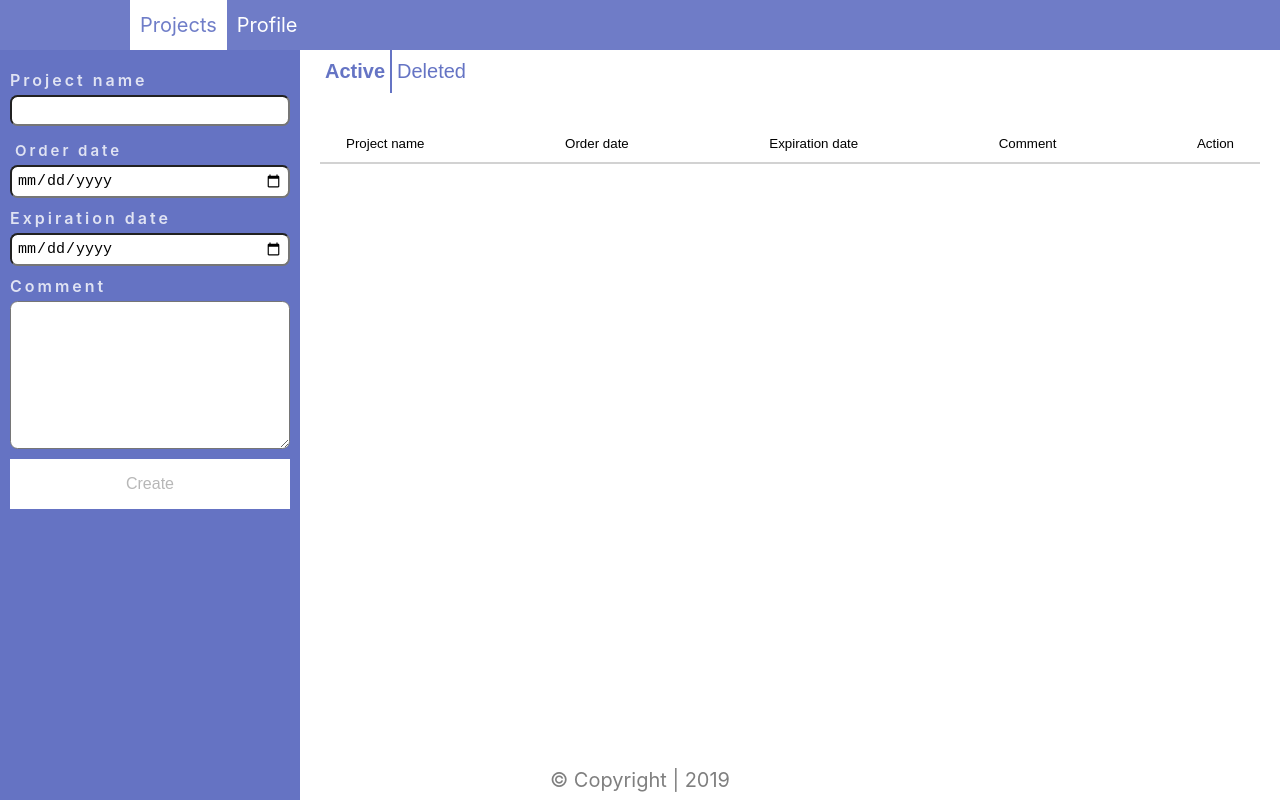
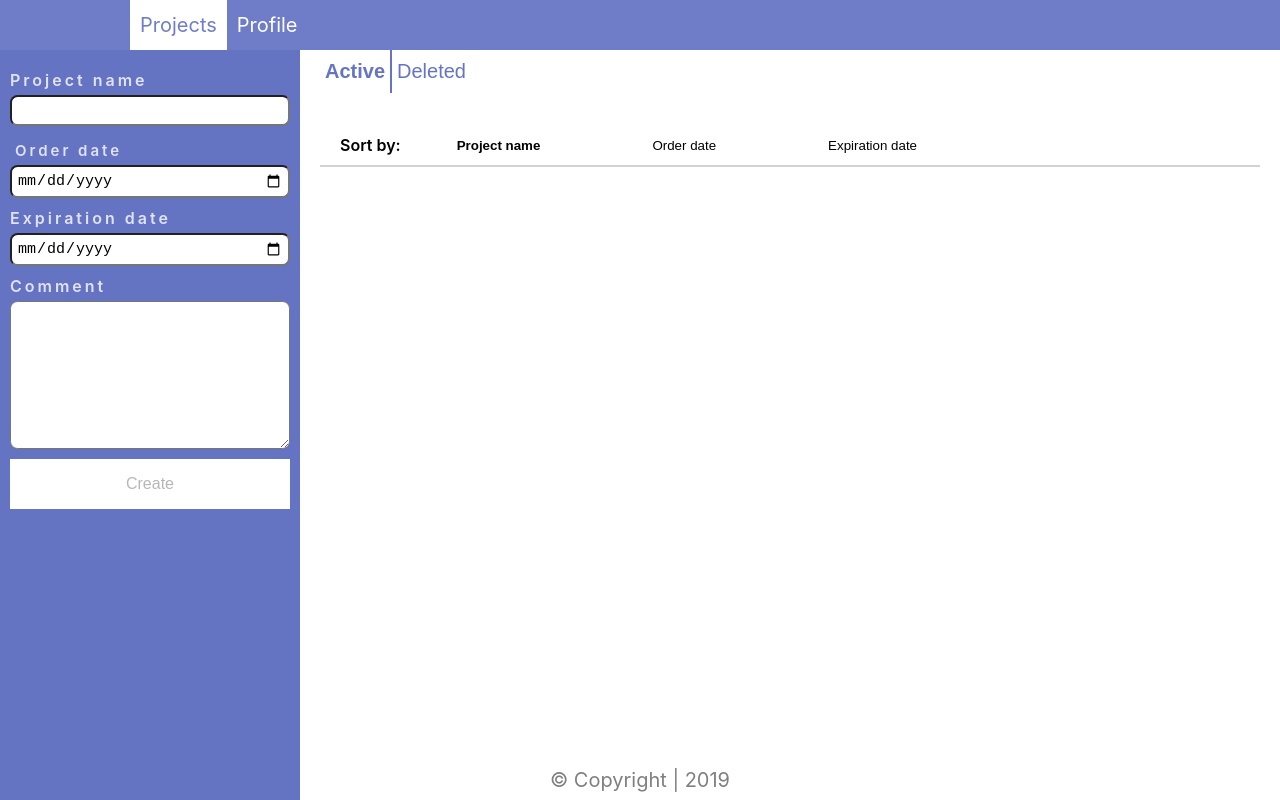
Before and after one commit to pashaGhub/pm-software-react, a React (Create React App) app: page / in a window 1280 px wide. Built offline with nearby package versions, Linux system fonts and the light colour scheme.

Commit message:
filter && options functionality added

```diff
--- a/src/app/pages/Projects/index.js
+++ b/src/app/pages/Projects/index.js
@@ -5,8 +5,28 @@ import { SingleProject } from "../../components";
 import { ProjectsContext } from "../../../context";
 
 function Projects() {
-  const { projects } = useContext(ProjectsContext);
-  console.log(projects);
+  const { projects, option, sortCondition } = useContext(ProjectsContext);
+  let filteredProjects = [];
+  filteredProjects =
+    option === "active"
+      ? projects.filter(project => project.status !== "deleted")
+      : projects.filter(project => project.status === "deleted");
+
+  if (sortCondition === "projectName") {
+    filteredProjects.sort((a, b) =>
+      a.projectName > b.projectName ? 1 : b.projectName > a.projectName ? -1 : 0
+    );
+  } else if (sortCondition === "orderDate") {
+    filteredProjects.sort((a, b) =>
+      a.orderDate > b.orderDate ? 1 : b.orderDate > a.orderDate ? -1 : 0
+    );
+  } else if (sortCondition === "expirDate") {
+    filteredProjects.sort((a, b) =>
+      a.expirDate > b.expirDate ? 1 : b.expirDate > a.expirDate ? -1 : 0
+    );
+  }
+
+  console.log(filteredProjects);
 
   return (
     <React.Fragment>
@@ -15,7 +35,7 @@ function Projects() {
         <Options />
         <Filters />
         <div className="Projects--list-board">
-          {projects.map(data => (
+          {filteredProjects.map(data => (
             <SingleProject {...data} key={data.id} />
           ))}
         </div>
--- a/src/app/pages/Projects/index.scss
+++ b/src/app/pages/Projects/index.scss
@@ -76,14 +76,19 @@
   &-header {
     padding: 10px 20px;
     display: flex;
-    justify-content: space-between;
     border-bottom: 2px solid #d2d2d2;
 
+    label {
+      font-weight: 600;
+    }
+
     &-filter {
+      margin: 0 50px;
       background: none;
       border: none;
 
-      &:hover {
+      &:hover,
+      &.active {
         font-weight: 600;
       }
     }
--- a/src/app/pages/Projects/pageParts/Filters.js
+++ b/src/app/pages/Projects/pageParts/Filters.js
@@ -1,13 +1,37 @@
-import React from "react";
+import React, { useContext } from "react";
+import { ProjectsContext } from "../../../../context";
 
 function Filters() {
+  const { sortCondition, sortProjects } = useContext(ProjectsContext);
+  console.log(sortCondition);
+
   return (
     <div className="Projects--list-header">
-      <button className="Projects--list-header-filter">Project name</button>
-      <button className="Projects--list-header-filter">Order date</button>
-      <button className="Projects--list-header-filter">Expiration date</button>
-      <button className="Projects--list-header-filter">Comment</button>
-      <button className="Projects--list-header-filter">Action</button>
+      <label>Sort by: </label>
+      <button
+        className={`Projects--list-header-filter ${
+          sortCondition === "projectName" ? "active" : false
+        }`}
+        onClick={() => sortProjects("projectName")}
+      >
+        Project name
+      </button>
+      <button
+        className={`Projects--list-header-filter ${
+          sortCondition === "orderDate" ? "active" : false
+        }`}
+        onClick={() => sortProjects("orderDate")}
+      >
+        Order date
+      </button>
+      <button
+        className={`Projects--list-header-filter ${
+          sortCondition === "expirDate" ? "active" : false
+        }`}
+        onClick={() => sortProjects("expirDate")}
+      >
+        Expiration date
+      </button>
     </div>
   );
 }
--- a/src/app/pages/Projects/pageParts/Options.js
+++ b/src/app/pages/Projects/pageParts/Options.js
@@ -1,10 +1,23 @@
-import React from "react";
+import React, { useContext } from "react";
+import { ProjectsContext } from "../../../../context";
 
 function Options() {
+  const { changeOption, option } = useContext(ProjectsContext);
+
   return (
     <div className="Projects--list-options">
-      <button className="ActionBtn active">Active</button>
-      <button className="ActionBtn">Deleted</button>
+      <button
+        className={`ActionBtn ${option === "active" ? "active" : false}`}
+        onClick={() => changeOption("active")}
+      >
+        Active
+      </button>
+      <button
+        className={`ActionBtn ${option === "deleted" ? "active" : false}`}
+        onClick={() => changeOption("deleted")}
+      >
+        Deleted
+      </button>
     </div>
   );
 }
--- a/src/context/ProjectsContext.js
+++ b/src/context/ProjectsContext.js
@@ -18,7 +18,16 @@ const ProjectsContext = React.createContext();
 
 function ProjectsProvider({ children }) {
   const [projects, setProjects] = useState([]);
-  const [deleted, setDeleted] = useState([]);
+  const [option, setOption] = useState("active"); //2 options: "active" or "deleted"
+  const [sortCondition, setSortCondition] = useState("projectName"); //3 options: "projectName" or "orderDate" or "expirDate"
+
+  const changeOption = option => {
+    setOption(option);
+  };
+
+  const sortProjects = newSortCondition => {
+    setSortCondition(newSortCondition);
+  };
 
   const addProject = ({
     newProjectName,
@@ -34,9 +43,8 @@ function ProjectsProvider({ children }) {
       expirDate: newExpirDate,
       comment: newComment,
       id: newId,
-      status: "new"
+      status: "new" //there could be 4 types of status: new, started, completed, deleted;
     };
-    //there could be 4 types of status: new, started, completed, deleted;
 
     setProjects([...projects, newProject]);
   };
@@ -61,9 +69,13 @@ function ProjectsProvider({ children }) {
     <ProjectsContext.Provider
       value={{
         projects,
+        option,
+        sortCondition,
         addProject,
         changeStatus,
-        removeProject
+        removeProject,
+        changeOption,
+        sortProjects
       }}
     >
       {children}
```
